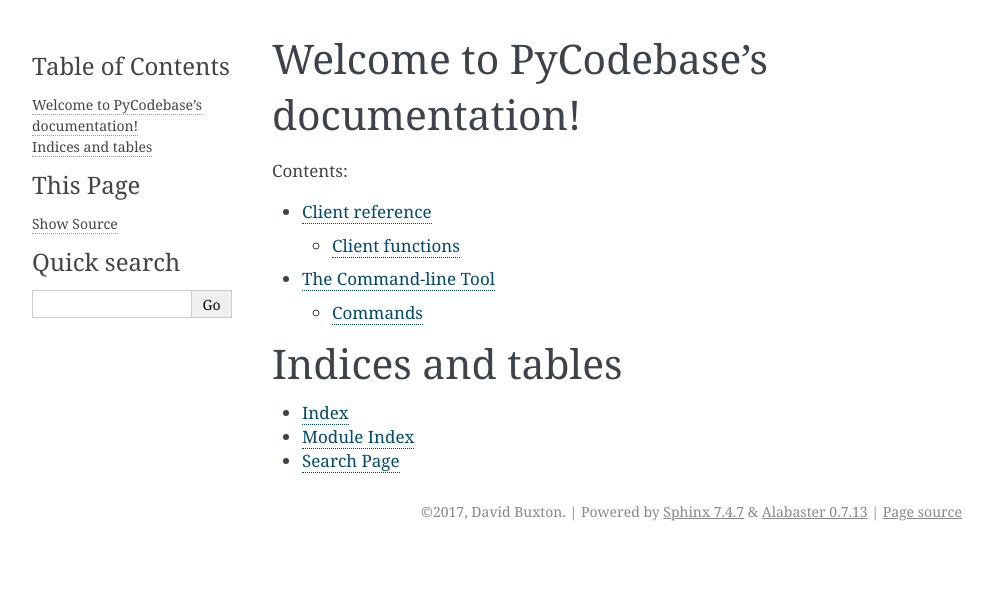
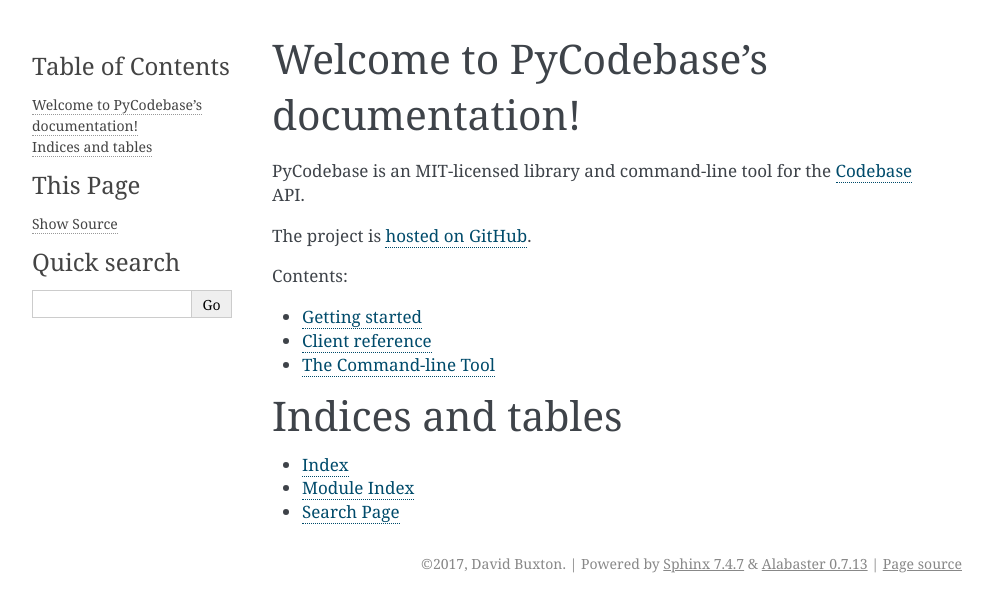
Before and after one commit to davidwtbuxton/pycodebase, a Sphinx documentation site: the page built from docs/index.rst, in a window 1280 px wide. Shown: the top 612 px of the page, without its empty margins (148-1141 px from the left). Built offline with Sphinx 7.4.7, drawn with Linux system fonts in a browser that asks for light colours.

```diff
--- a/docs/index.rst
+++ b/docs/index.rst
@@ -4,10 +4,20 @@
 Welcome to PyCodebase's documentation!
 ======================================
 
+
+PyCodebase is an MIT-licensed library and command-line tool for the `Codebase`_ API.
+
+The project is `hosted on GitHub`_.
+
+.. _Codebase: https://www.codebasehq.com/
+.. _hosted on GitHub: https://github.com/davidwtbuxton/pycodebase
+
+
 .. toctree::
-   :maxdepth: 2
+   :maxdepth: 1
    :caption: Contents:
 
+   getting-started
    client
    cli
 
```
Also changed, not shown: README.md (+7 -0 lines), docs/getting-started.rst (added, +63 -0 lines).
